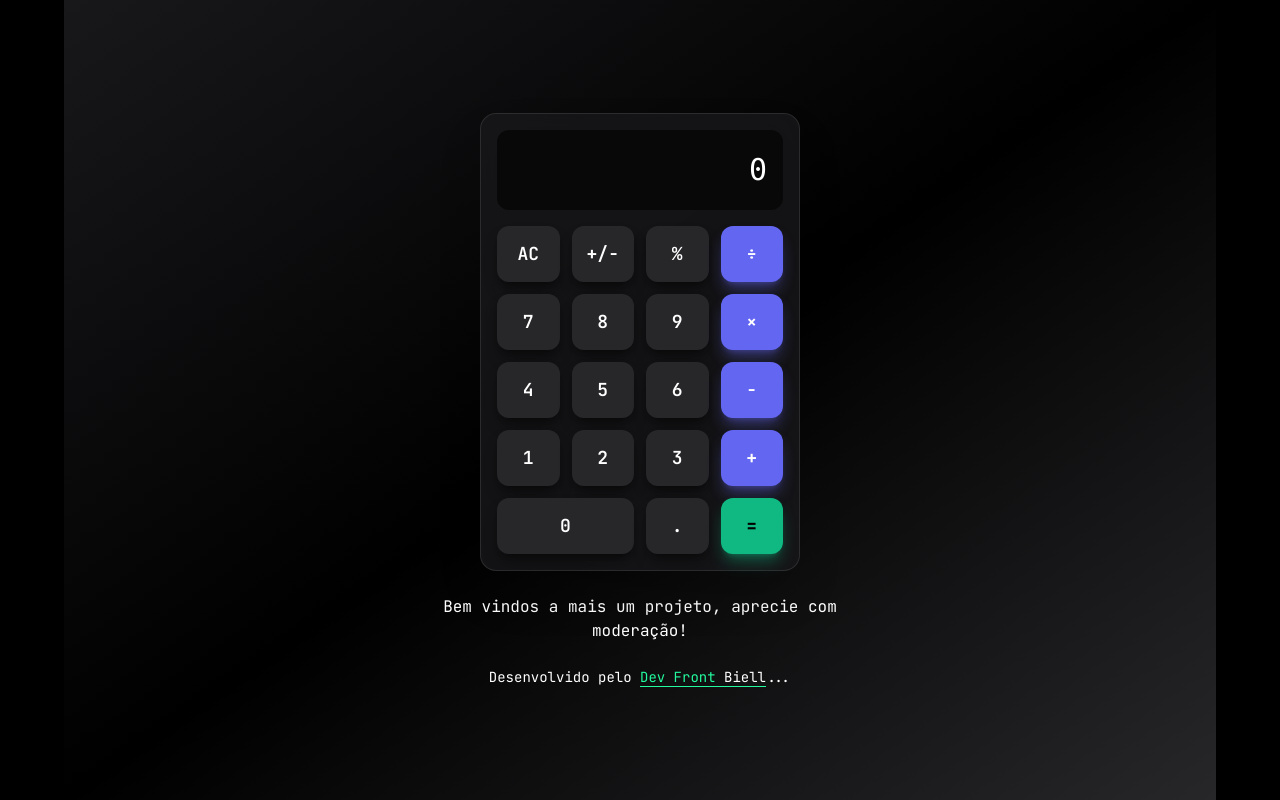
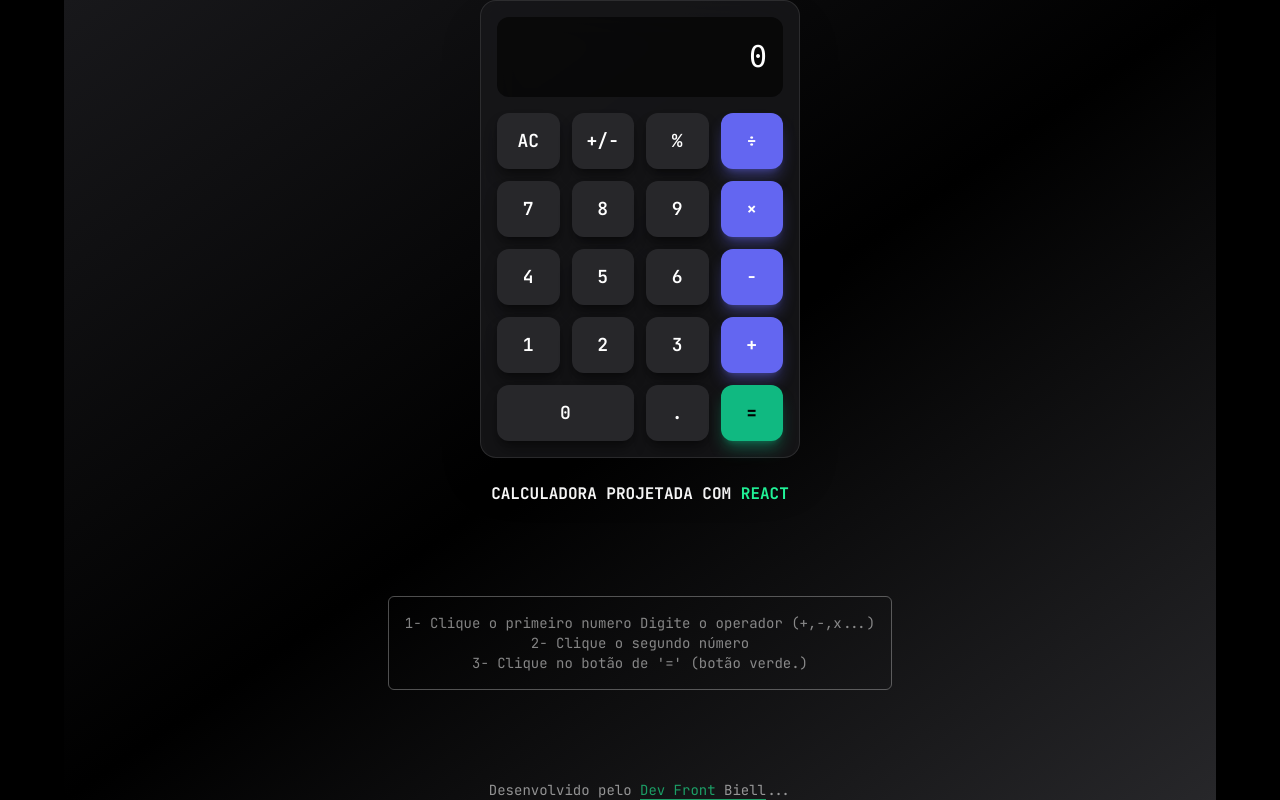
Before and after one commit to BiellSouza/Portfolio-Front, a React (Vite) app: page /estudos in a window 1280 px wide. Built offline with nearby package versions, Linux system fonts and the light colour scheme.

Commit message:
fix: Avisos

```diff
--- a/src/pages/estudos/Estudos.jsx
+++ b/src/pages/estudos/Estudos.jsx
@@ -188,15 +188,21 @@ function Estudos() {
           </div>
         </div>
         <div className="flex">
-          <h1 className="text-white text-center m-auto w-[90%]">
-            Bem vindos a mais um projeto, aprecie com moderação!
+          <h1 className="text-white uppercase font-bold text-center m-auto w-full">
+            Calculadora projetada com{' '}
+            <span className="text-secondary">React</span>{' '}
           </h1>
         </div>
+        <div className="text-white/50 justify-center flex text-center m-auto w-fit p-4 border border-white/30 rounded-md text-sm">
+          1- Clique o primeiro numero Digite o operador (+,-,x...) <br />
+          2- Clique o segundo número <br />
+          3- Clique no botão de '=' (botão verde.)
+        </div>
         <div className="flex">
-          <h1 className="text-white text-sm text-center m-auto w-full">
+          <h1 className="text-white/55 text-sm text-center m-auto w-full">
             Desenvolvido pelo{' '}
-            <span className="border-b border-secondary">
-              <span className="text-secondary">Dev Front</span> Biell
+            <span className="border-b border-secondary/60">
+              <span className="text-secondary/60">Dev Front</span> Biell
             </span>
             ...{' '}
           </h1>
```
